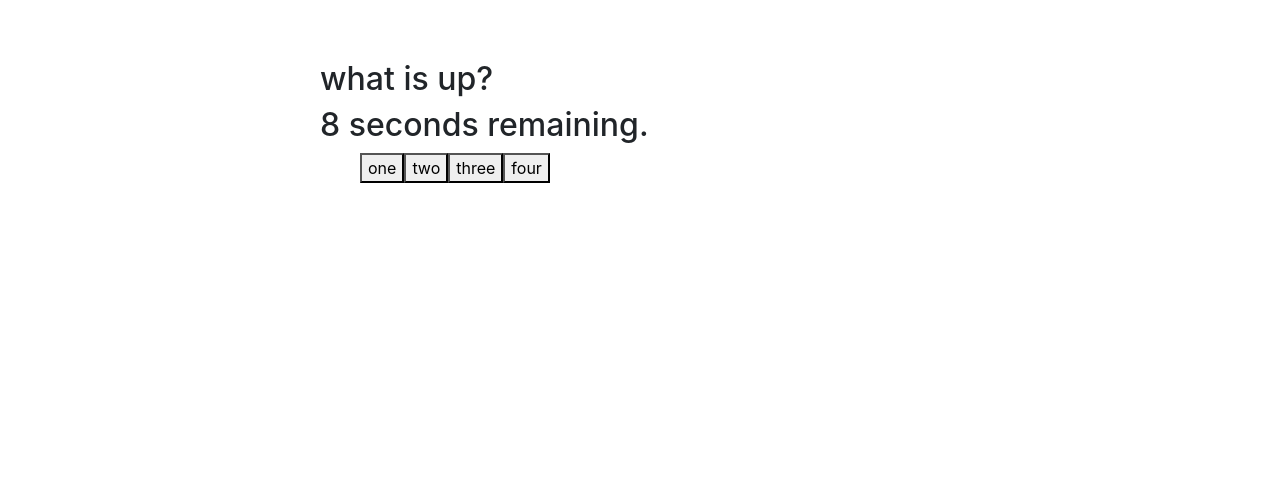
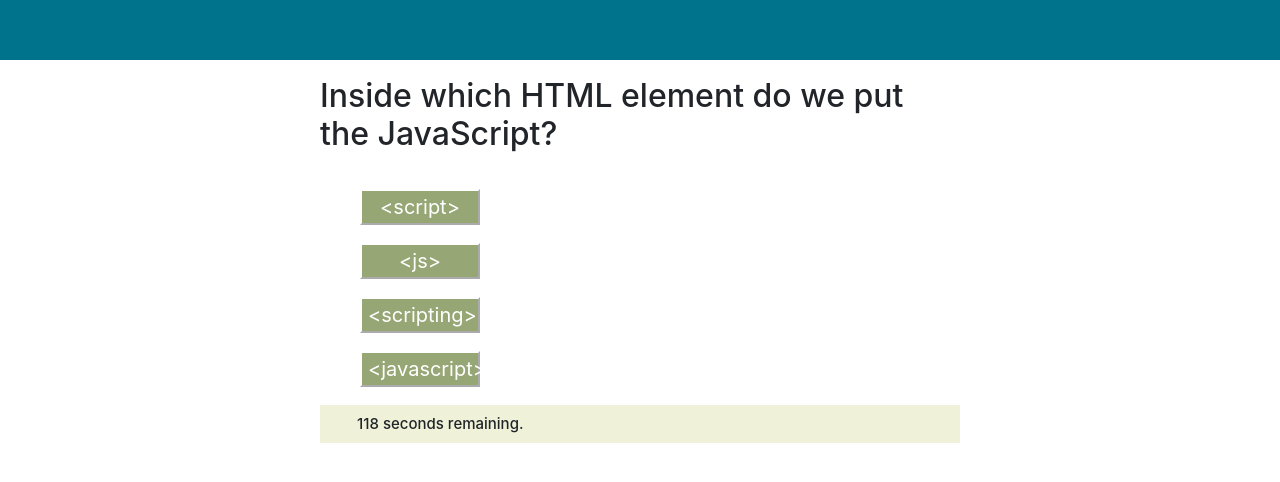
Before and after one commit to jaredseefried/homework4-code-quiz, a plain HTML site: page index.html in a window 1280 px wide. Both pictures are taken after a click on the button "Start". Drawn offline with nearby package versions, Linux system fonts and the light colour scheme.

Commit message:
end quiz and show score

```diff
--- a/assets/style.css
+++ b/assets/style.css
@@ -14,13 +14,38 @@ header{
     width: 30%;
     height: auto;
     /* color: white; */
-    background-color: red;
+    background-color:#97A675;
+    color:white;
     font-size: 24px;
+    border-color: white;
+
     }
 
-.btn {
+.btn0, .btn1, .btn2, .btn3 {
     display: block;
     margin: 18px 0px;
     width:20%;
-    background-color: teal;
+    background-color: #97A675;
+    color:white;
+    font-size:20px;
+    border-color: white;
     }
+
+#timer{
+    font-size: 15px;
+    background-color: #EFF2D8;
+    padding: 10px 0px 10px 37px;
+}
+
+header{
+    background-color: #00738c;
+    color: white;
+}
+
+#questionSection{
+    padding: 17px 0px;
+}
+
+#timer{
+    display: none;
+}
--- a/index.html
+++ b/index.html
@@ -14,11 +14,12 @@
     </header>
     <main>
         <h2 id="questionSection"></h2>
-        <h2 id="timer"></h2>
+
         <h6><span id="question-number"></span><span id="questionTitle"></span></h6>
         <ul id ="choices"></ul>
-
-        <p id="mainPara" class="text-center col-12">You will be presented with a series of multiple choice quesions. Each right answer will take you to the next question but if you answer a question incorrectly, time will be deducted from your quiz timer. In the end, you will be presented with a score to submit with you initals. </p>
+        <p id ="score"></p>
+        <h2 id="timer"></h2>
+        <p id="mainPara" class="text-center col-12">You will be presented with a series of multiple choice questions. Each right answer will take you to the next question but if you answer a question incorrectly, time will be deducted from your quiz timer. In the end, you will be presented with a score to submit with you initials. </p>
         <form>
             <button id="startBtn">Start</button>
         </form>
--- a/script.js
+++ b/script.js
@@ -8,28 +8,32 @@ var questionsSection = document.querySelector("#questionSection");
 var choices = document.querySelector("choices");
 var score = 0;
 var index = 0;
-var timeLeft = 10;
-var myTimer
+var timeLeft = 120;
+var myTimer;
+var finalScore = document.querySelector("#score");
 
 //Questions and Answers Array
 var questions = [
-    {title: "what is up?",
-    choices: ['one', 'two', 'three', 'four'] ,
-    answer: 'one'},
-    {title: "what is down?",
-    choices: ['five', 'six', 'seven', 'eight'] ,
-    answer: 'six'},
-    {title: "what is left?",
-    choices: ['nine', 'ten', 'eleven', 'twelve'] ,
-    answer: 'eleven'},
-    {title: "what is right?",
-    choices: ['thirteen', 'fourteen', 'fiveteen', 'sixteen'] ,
-    answer: 'sixteen'}
+    {title: "Inside which HTML element do we put the JavaScript?",
+    choices: ['<script>', '<js>', '<scripting>', '<javascript>'] ,
+    answer: '<script>'},
+    {title: "what do we assign a value to?",
+    choices: ['loop', 'variable', 'function', 'object'] ,
+    answer: 'variable'},
+    {title: "what symbol(s) is used to comment javascript?",
+    choices: ['*/', '{ }', '//', 'comment -m'] ,
+    answer: '//'},
+    {title: "what does i stand for?",
+    choices: ['iPhone', 'india', 'indent', 'index'] ,
+    answer: 'index'},
+    {title: "End of Quiz",
+    choices: "none",
+    answer: "none"}
 ]
 
 //Countdown function
 function startTime(){
-
+    timeRemain.style.display = "block";
     myTimer = setInterval(function() {
         timeLeft--;
             timeRemain.textContent = timeLeft + " seconds remaining.";
@@ -49,6 +53,7 @@ function loadQuestion(){
     questionsSection.textContent = currentQuestion.title;
     // questionsSection.append(titleEl);
     loadChoices(index);
+
 }
 
 // answers function
@@ -82,6 +87,9 @@ function loadChoices(index){
         var newChoicesEl = document.querySelector(".btn" + [i]);
         newChoicesEl.textContent = questions[index].choices[i];
     }
+    if(index === 4){
+        endQuiz();
+    }
 }
 }
 
@@ -102,15 +110,18 @@ function startQuiz(e){
 function answerClick(e){
     e.preventDefault();
    var userAnswer = e.target.getAttribute("data-answer");
-//    console.log(userAnswer);
-    if (userAnswer === questions[index].answer){
-        // create message of correcxt
+
+    if (userAnswer == questions[index].answer){
+        // create message of correct
+        msg = "That's Right!!!"
         // increase score
-
+        score++
+        console.log("added point to score");
     } else {
         // display message of incorrect
-        //descrease counter
-
+        msg = "Sorry, That is Incorrect"
+        //decrease counter
+        timeLeft -= 5;
     }
     if (userAnswer){
         index++;
@@ -119,6 +130,17 @@ function answerClick(e){
 
 }
 
+
+function endQuiz(){
+    clearInterval(myTimer);
+    ulTag.style.display = "none";
+    timeRemain.style.display = "none";
+    finalScore.textContent = ("Your score is " + score);
+
+}
+
+
+
 // Event listener on ul Tag
 ulTag.addEventListener("click", answerClick);
 
```
